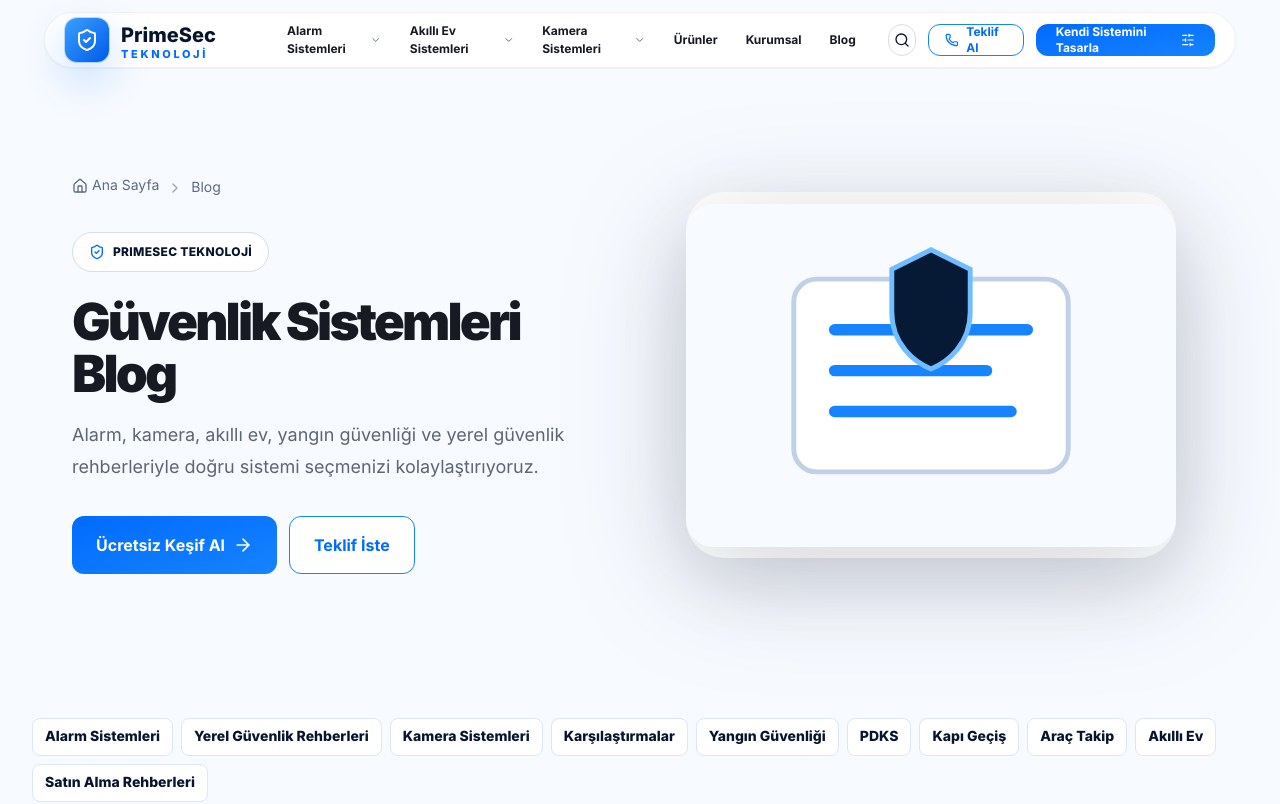
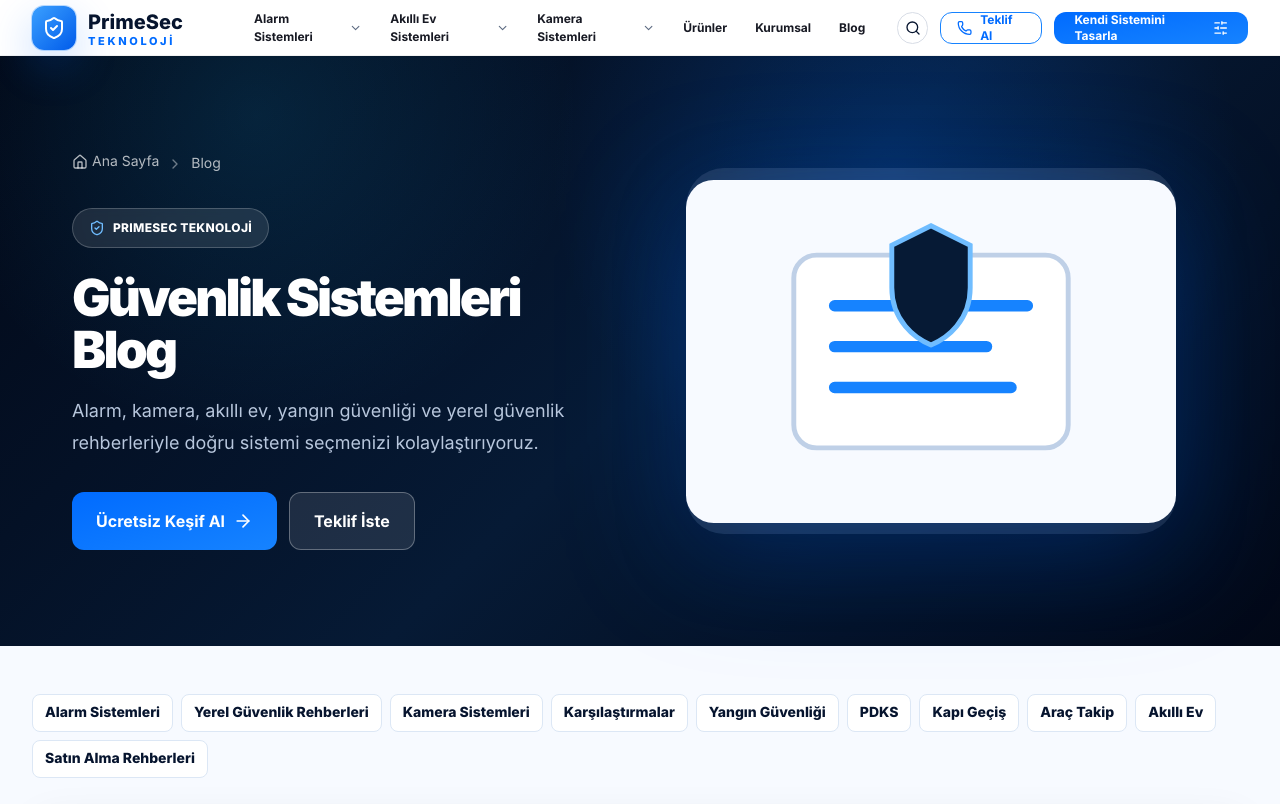
Before and after one commit to Karaytumut20/tamkenancodex, a Next.js app: page /blog in a window 1280 px wide. Shown: the top 804 px of the page. Built offline with nearby package versions, Linux system fonts and the light colour scheme; a web font is replaced by a local one.

Commit message:
ddddddddddddddddddddddddddddd

```diff
--- a/components/home/Hero.tsx
+++ b/components/home/Hero.tsx
@@ -14,14 +14,14 @@
 
 export function Hero() {
   return (
-    <section className="bg-surface py-4">
+    <section className="hero-bg py-4">
       <Container className="bg-transparent">
-        <div className="desktop-grid min-h-[560px] items-center px-5 pb-6 pt-6 md:px-10 lg:pb-8 lg:pt-8">
+        <div className="desktop-grid min-h-[560px] items-center pb-6 pt-6 lg:pb-8 lg:pt-8">
           <div className="col-span-4 md:col-span-8 xl:col-span-5">
-            <h1 className="max-w-3xl text-[clamp(40px,5vw,74px)] font-black leading-[0.94] tracking-[-0.065em] text-[#171923]">
+            <h1 className="max-w-3xl text-[clamp(40px,5vw,74px)] font-black leading-[0.94] tracking-[-0.065em] text-white">
               Sizin İçin Tasarlanan Akıllı Güvenlik Çözümleri
             </h1>
-            <p className="mt-4 max-w-lg text-sm leading-6 text-[#6B7280] md:text-base">
+            <p className="mt-4 max-w-lg text-sm leading-6 text-ink-lightMuted md:text-base">
               Akıllı kamera, alarm ve güvenlik ürünleriyle eviniz ve iş yeriniz için sade, güçlü ve entegre çözümler tasarlıyoruz.
             </p>
             <div className="mt-6 flex flex-col gap-3 sm:flex-row">
@@ -30,7 +30,7 @@
           </div>
           <div className="col-span-4 mt-10 md:col-span-8 xl:col-span-7 xl:mt-0">
             <div className="relative mx-auto h-[330px] max-w-[760px] md:h-[470px]">
-              <div className="absolute left-[33%] top-[30%] z-10 rounded-full bg-white/80 px-4 py-2 text-xs font-black uppercase tracking-[0.12em] text-primary-600 shadow-[0_12px_35px_rgba(15,23,42,0.10)]">
+              <div className="absolute left-[33%] top-[30%] z-10 rounded-full bg-white/15 px-4 py-2 text-xs font-black uppercase tracking-[0.12em] text-white shadow-[0_12px_35px_rgba(0,0,0,0.20)] backdrop-blur-sm">
                 7/24 GÜVENLİK
               </div>
               <div className="absolute right-[8%] top-[24%] h-[210px] w-[350px] rotate-[-18deg] rounded-[34px] bg-primary-600 shadow-[0_32px_80px_rgba(0,107,255,0.28)] md:h-[260px] md:w-[430px]" />
@@ -39,16 +39,16 @@
           </div>
           <div className="col-span-4 md:col-span-8 xl:col-span-12">
             <div className="grid gap-3 md:grid-cols-[1fr_310px]">
-              <div className="flex items-center rounded-[20px] bg-white p-4 shadow-[0_18px_50px_rgba(15,23,42,0.08)]">
+              <div className="flex items-center rounded-[20px] bg-white/10 p-4 shadow-[0_18px_50px_rgba(0,0,0,0.20)] backdrop-blur-sm">
                 <div className="flex flex-wrap items-center gap-4">
                   {trust.slice(0, 3).map((item) => (
-                    <span key={item.label} className="inline-flex items-center gap-2 rounded-full bg-[#F7FAFF] px-4 py-2 text-xs font-extrabold text-ink">
-                      <item.icon className="h-4 w-4 text-primary-600" /> {item.label}
+                    <span key={item.label} className="inline-flex items-center gap-2 rounded-full bg-white/15 px-4 py-2 text-xs font-extrabold text-white">
+                      <item.icon className="h-4 w-4 text-primary-300" /> {item.label}
                     </span>
                   ))}
                 </div>
               </div>
-              <div className="rounded-[20px] bg-primary-600 p-4 text-white shadow-[0_18px_50px_rgba(0,107,255,0.18)]">
+              <div className="rounded-[20px] bg-primary-600 p-4 text-white shadow-[0_18px_50px_rgba(0,107,255,0.28)]">
                 <p className="text-xs font-extrabold uppercase tracking-[0.12em] text-white/65">PrimeSec</p>
                 <div className="mt-2 flex items-center justify-between gap-4">
                   <span className="text-sm font-extrabold">Teklifinizi birlikte netleştirelim.</span>
--- a/components/layout/Header.tsx
+++ b/components/layout/Header.tsx
@@ -46,9 +46,10 @@
       animate={{ opacity: 1, y: 0 }}
       transition={{ duration: 0.35 }}
       onMouseLeave={() => setActiveMenu(null)}
-      className="sticky top-0 z-50 bg-transparent px-2 py-2 lg:px-3 lg:py-3"
+      className="sticky top-0 z-50 bg-white px-0 py-0"
     >
-      <div className="container-primesec flex h-[72px] items-center justify-between gap-5 rounded-[28px] border border-black/5 bg-white px-5 shadow-sm lg:h-[56px]">
+      <div className="flex h-[72px] w-full items-center border-b border-black/5 bg-white shadow-sm lg:h-[56px]">
+        <div className="container-primesec flex w-full items-center justify-between gap-5">
         <Logo dark={false} />
         <nav className="hidden items-center gap-1 lg:flex" aria-label="Ana menü">
           {mainNavigation.map((item) => (
@@ -82,6 +83,7 @@
             <Menu className="h-5 w-5" />
           </button>
         </div>
+        </div>
       </div>
       {activeMenu ? <MegaMenu menuKey={activeMenu} onNavigate={() => setActiveMenu(null)} /> : null}
       <MobileMenu open={mobileOpen} onClose={() => setMobileOpen(false)} />
--- a/components/templates/PageHero.tsx
+++ b/components/templates/PageHero.tsx
@@ -6,27 +6,27 @@
 
 export function PageHero({ title, description, image, crumbs }: { title: string; description: string; image: string; crumbs: Crumb[] }) {
   return (
-    <section className="bg-[#F7FAFF] py-4">
+    <section className="hero-bg py-4">
       <Container className="bg-transparent">
         <div className="desktop-grid items-center px-5 py-12 md:px-10 lg:py-16">
           <div className="col-span-4 md:col-span-8 xl:col-span-6">
-            <Breadcrumbs items={crumbs} />
-            <div className="mt-8 inline-flex h-10 items-center gap-2 rounded-full border border-[#D8DDE6] bg-white px-4 text-xs font-extrabold tracking-wide text-ink">
-              <ShieldCheck className="h-4 w-4 text-primary-600" /> PRIMESEC TEKNOLOJİ
+            <Breadcrumbs items={crumbs} dark />
+            <div className="mt-8 inline-flex h-10 items-center gap-2 rounded-full border border-white/20 bg-white/10 px-4 text-xs font-extrabold tracking-wide text-white backdrop-blur-sm">
+              <ShieldCheck className="h-4 w-4 text-primary-300" /> PRIMESEC TEKNOLOJİ
             </div>
-            <h1 className="mt-6 text-[clamp(38px,4vw,68px)] font-black leading-[1.02] tracking-[-0.055em] text-[#171923]">{title}</h1>
-            <p className="mt-5 max-w-2xl text-lg leading-8 text-[#5D6472]">{description}</p>
+            <h1 className="mt-6 text-[clamp(38px,4vw,68px)] font-black leading-[1.02] tracking-[-0.055em] text-white">{title}</h1>
+            <p className="mt-5 max-w-2xl text-lg leading-8 text-ink-lightMuted">{description}</p>
             <div className="mt-8 flex flex-col gap-3 sm:flex-row">
-              <ButtonLink href="/kendi-sistemini-tasarla" size="lg" className="rounded-full bg-primary-600 shadow-none">
+              <ButtonLink href="/kendi-sistemini-tasarla" size="lg" className="rounded-full bg-primary-600 shadow-none hover:bg-primary-700">
                 Ücretsiz Keşif Al <ArrowRight className="h-5 w-5" />
               </ButtonLink>
-              <ButtonLink href="/iletisim" variant="outlineBlue" size="lg" className="rounded-full border-[#CBD3DF] bg-white text-ink hover:bg-ink hover:text-white">Teklif İste</ButtonLink>
+              <ButtonLink href="/iletisim" variant="outlineBlue" size="lg" className="rounded-full border-white/30 bg-white/10 text-white hover:bg-white hover:text-ink">Teklif İste</ButtonLink>
             </div>
           </div>
           <div className="col-span-4 mt-10 md:col-span-8 xl:col-span-6 xl:mt-0">
             <div className="relative mx-auto h-[300px] max-w-[620px] md:h-[430px]">
-              <div className="absolute inset-8 rounded-[38px] bg-white shadow-[0_24px_70px_rgba(15,23,42,0.10)]" />
-              <Image src={image} alt={`${title} görseli`} fill priority className="object-contain p-8 drop-shadow-[0_24px_60px_rgba(15,23,42,0.18)]" unoptimized />
+              <div className="absolute inset-8 rounded-[38px] bg-white/10 shadow-[0_24px_70px_rgba(0,0,0,0.30)] backdrop-blur-sm" />
+              <Image src={image} alt={`${title} görseli`} fill priority className="object-contain p-8 drop-shadow-[0_24px_60px_rgba(0,107,255,0.35)]" unoptimized />
             </div>
           </div>
         </div>
```
